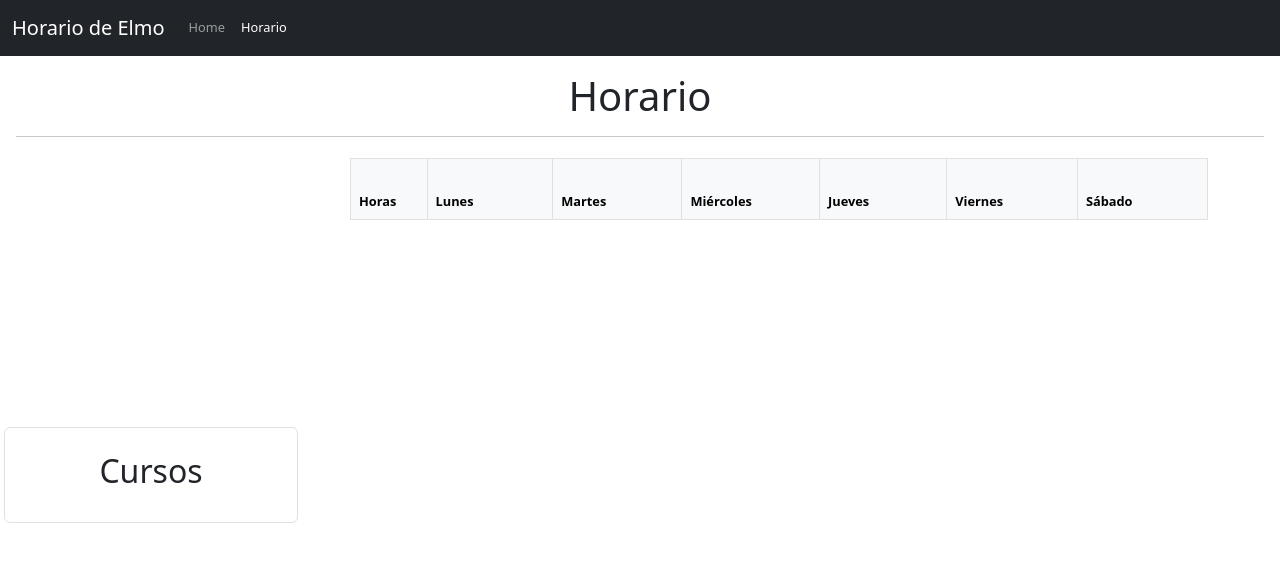
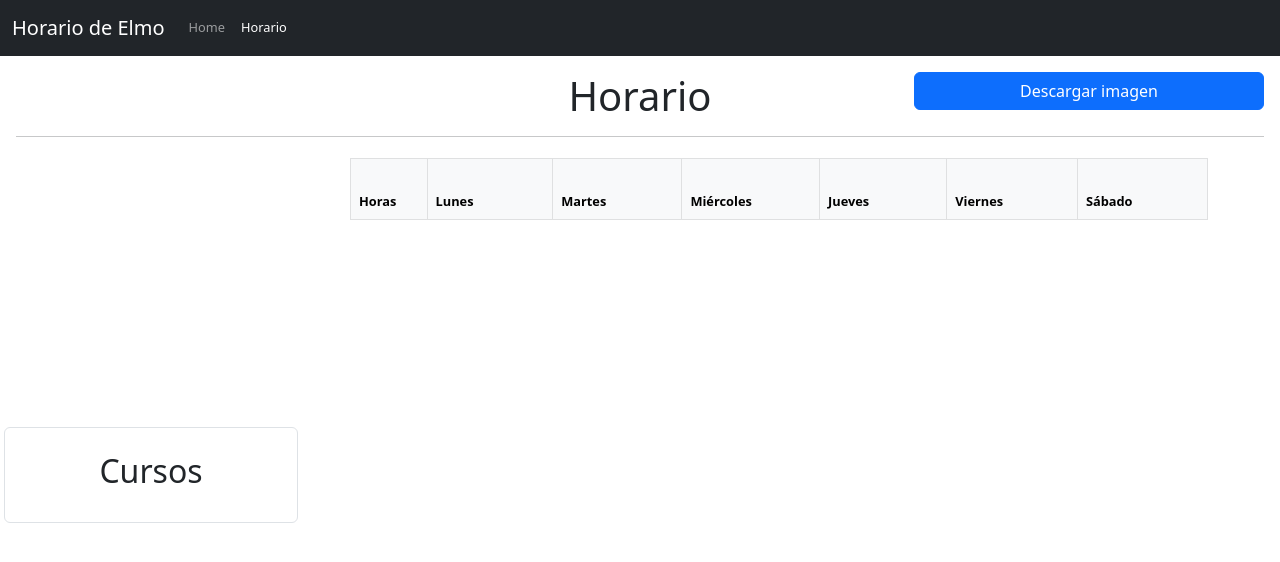
Before and after one commit to anghelo-code/schedule, a React (Vite) app: page /horario in a window 1280 px wide. Shown: the top 562 px of the page. Built offline with nearby package versions, Linux system fonts and the light colour scheme.

Commit message:
se agrego la funcion descargar

```diff
--- a/package.json
+++ b/package.json
@@ -9,6 +9,7 @@
     "preview": "vite preview"
   },
   "dependencies": {
+    "html2canvas": "^1.4.1",
     "proptypes": "^1.1.0",
     "react": "^18.2.0",
     "react-dom": "^18.2.0",
--- a/src/components/Schedule.jsx
+++ b/src/components/Schedule.jsx
@@ -1,10 +1,10 @@
 import { ScheduleBody } from "./ScheduleBody";
 import { ScheduleHead } from "./ScheduleHead"
 
-export const Schedule = () => {
+export const Schedule = ({ exportRef }) => {
 
   return (
-    <table className="table h-100 table-bordered">
+    <table className="table h-100 table-bordered" ref={exportRef}>
       <ScheduleHead/>
 
       <ScheduleBody/>
--- /dev/null
+++ b/src/help/exportAsImage.js
@@ -0,0 +1,25 @@
+import html2canvas from "html2canvas";
+
+const exportAsImage = async (element, imageFileName) => {
+  const canvas = await html2canvas(element);
+  const image = canvas.toDataURL("image/png", 1.0);
+  downloadImage(image, imageFileName);
+};
+
+
+
+const downloadImage = (blob, fileName) => {
+  const fakeLink = window.document.createElement("a");
+  fakeLink.style = "display:none;";
+  fakeLink.download = fileName;
+
+  fakeLink.href = blob;
+
+  document.body.appendChild(fakeLink);
+  fakeLink.click();
+  document.body.removeChild(fakeLink);
+
+  fakeLink.remove();
+};
+
+export default exportAsImage;
--- a/src/pages/SchedulePage.jsx
+++ b/src/pages/SchedulePage.jsx
@@ -1,13 +1,18 @@
 import { Courses } from "../components/Courses"
 import { Schedule } from "../components/Schedule";
+import exportAsImage from "../help/exportAsImage";
+import { useRef } from "react";
 import './../app.css';
 
-
 export const SchedulePage = () => {
+  const exportRef = useRef();
   return (
     <div className="countainer p-3 vh-100">
-      <div className="h-5">
+      <div className="h-5 position-relative">
         <h1 className="text-center" >Horario</h1>
+        <button className="btn btn-primary position-absolute top-50 end-0 translate-middle-y" onClick={() => exportAsImage(exportRef.current, "test")}>
+          Descargar imagen
+        </button>
         <hr />
       </div >
 
@@ -22,7 +27,7 @@ export const SchedulePage = () => {
 
         {/* schedule */}
         <div className="col-md-9 p-5 align-items-center row">
-          <Schedule />
+          <Schedule exportRef={exportRef} />
         </div>
 
       </section>
```
Also changed, not shown: 1 other file (tests, documents, lock files or other folders).
